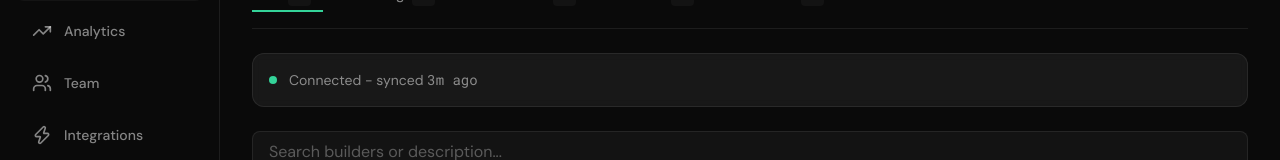
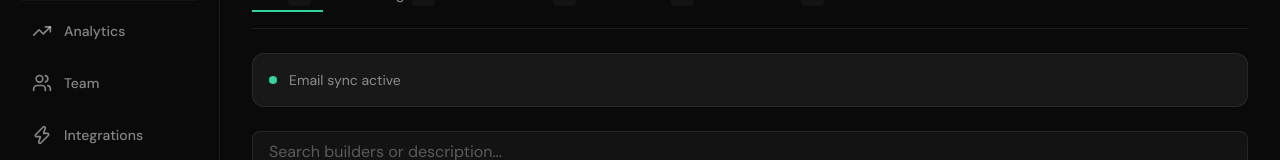
Before and after one commit to gabrieljordao1/epo-tracker, a Next.js app in the folder frontend/: page /epos in a window 1280 px wide. Shown: the part 212-372 px from the top of the page. Built offline with nearby package versions, Linux system fonts and the light colour scheme; no server answers.

Commit message:
Update sync status banner text

```diff
--- a/frontend/src/app/epos/page.tsx
+++ b/frontend/src/app/epos/page.tsx
@@ -205,7 +205,7 @@ export default function EPOsPage() {
       <div className="card p-4 bg-green-dim border-green-bdr flex items-center gap-3">
         <div className="w-2 h-2 rounded-full bg-green"></div>
         <span className="text-sm text-text2">
-          Connected - synced <span className="font-mono">3m ago</span>
+          Email sync active
         </span>
       </div>
 
```
